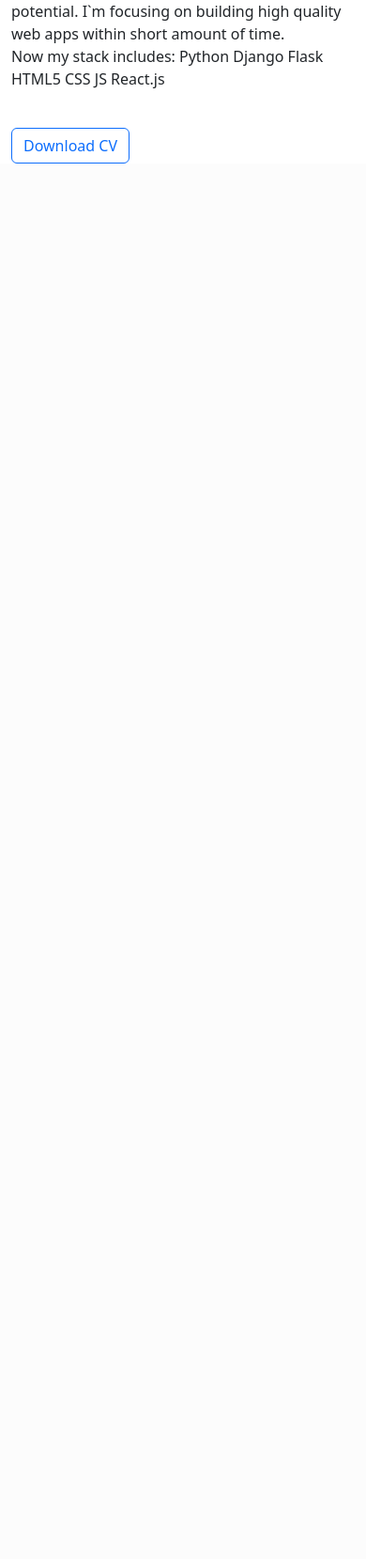
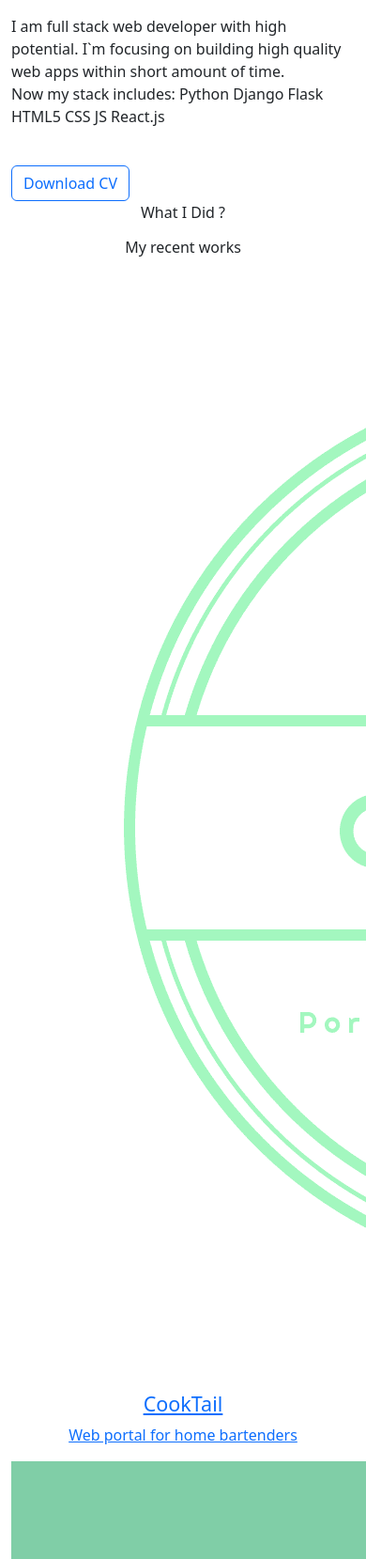
Before and after one commit to YuryLobkov/portfo, a Flask app: page / in a window 390 px wide; the page is wider, and only the part inside the window is pictured. Shown: the part 1365-3024 px from the top of that part at 94% size. Before the commit the page ends 1539 px from the top of that part, so only its background shows below. Run offline with Flask 2, Linux system fonts and the light colour scheme.

Commit message:
my_works section

```diff
--- a/templates/index.html
+++ b/templates/index.html
@@ -12,6 +12,7 @@
                 <span class="up">Greetings</span>
                 <span class="down">I am YuryLobkov</span>
             </h1>
+            <p class="header-subtitle">PYTHON/</p>
             <p class="header-subtitle">FULL STACK DEVELOPER</p>
 
             <button class="btn btn-primary">Visit My Works</button>
@@ -40,4 +41,49 @@
             </div><!-- end of about wrapper -->
         </div><!-- end of container -->
     </section> <!-- end of about section -->
+
+    <!-- my_works section -->
+    <section class="section" id="portfolio">
+        <div class="container text-center">
+            <p class="section-subtitle">What I Did ?</p>
+            <h6 class="section-title mb-6">My recent works</h6>
+            <!-- row -->
+            <div class="row">
+                <div class="col-md-4">
+                    <a href="http://raccoonenot.pythonanywhere.com/" class="portfolio-card">
+                        <img src="static/assets/imgs/cooktail.png" class="portfolio-card-img" alt="bartender-portal">
+                        <span class="portfolio-card-overlay">
+                            <span class="portfolio-card-caption">
+                                <h4>CookTail</h5>
+                                <p class="font-weight-normal">Web portal for home bartenders</p>
+                            </span>
+                        </span>
+                    </a>
+                </div>
+                <div class="col-md-4">
+                    <a href="https://t.me/TengePeso_bot" class="portfolio-card">
+                        <img class="portfolio-card-img" src="static/assets/imgs/tg_bot.png" class="img-responsive rounded" alt="telegram-bot">
+                        <span class="portfolio-card-overlay">
+                            <span class="portfolio-card-caption">
+                                <h4>Tenge-Peso bot</h5>
+                                <p class="font-weight-normal">Telegram bot for on-go converting currency rates</p>
+                            </span>
+                        </span>
+                    </a>
+                </div>
+                <div class="col-md-4">
+                    <a href="#" class="portfolio-card">
+                        <img class="portfolio-card-img" src="static/assets/imgs/cmd_questionmark.png" class="img-responsive rounded" alt="">
+                        <span class="portfolio-card-overlay">
+                            <span class="portfolio-card-caption">
+                                <h4>Upcoming project</h5>
+                                <p class="font-weight-normal">This project could be yours</p>
+                            </span>
+                        </span>
+                    </a>
+                </div>
+            </div><!-- end of row -->
+        </div><!-- end of container -->
+    </section> <!-- end of my_works section -->
+
 {% endblock %}
```
Also changed, not shown: static/assets/imgs/cmd_questionmark.png (added), static/assets/imgs/cooktail-2.png (added), static/assets/imgs/cooktail.png (added), static/assets/imgs/tg_bot.png (added).
